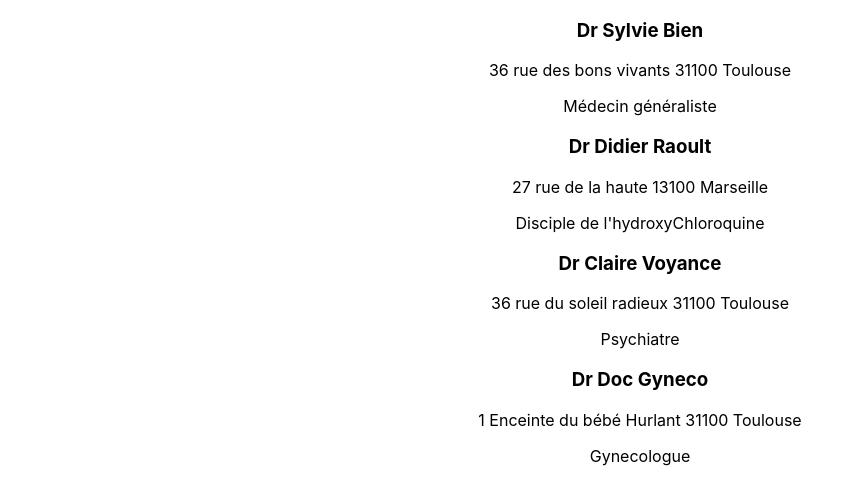
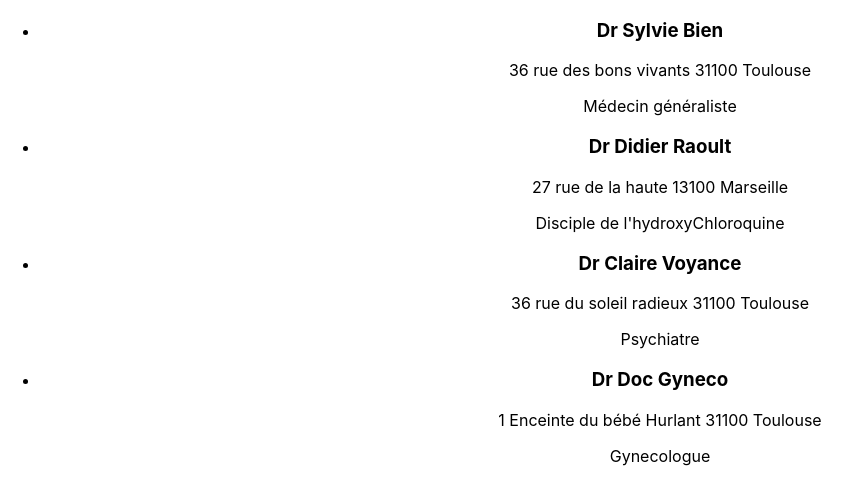
Before and after one commit to Anthony31400/doc-lana, a React (Create React App) app: page /doctor in a window 1280 px wide. Shown: the top 504 px of the page, without its empty margins (0-861 px from the left). Built offline with nearby package versions, Linux system fonts and the light colour scheme.

Commit message:
list + getone ok

```diff
--- /dev/null
+++ b/src/components/doctor/Doctor.jsx
@@ -0,0 +1,20 @@
+import React from 'react';
+import PropTypes from 'prop-types';
+
+function Doctor({ name, adress, speciality }) {
+  return (
+    <div className="Doctor">
+      <h3>{name}</h3>
+      <p>{adress}</p>
+      <p>{speciality}</p>
+    </div>
+  );
+}
+
+Doctor.propTypes = {
+  name: PropTypes.string.isRequired,
+  adress: PropTypes.string.isRequired,
+  speciality: PropTypes.string.isRequired
+};
+
+export default Doctor;
--- a/src/components/doctor/ShowDoctor.jsx
+++ b/src/components/doctor/ShowDoctor.jsx
@@ -1,4 +1,5 @@
 import React from 'react';
+import Doctor from './Doctor';
 
 const medecin = [
   {
@@ -28,13 +29,15 @@ const medecin = [
 ];
 
 function ShowDoctor() {
-  const allDoctor = medecin.map(doc => (
-    <div className="ShowDoctor">
-      <h3>{doc.name}</h3>
-      <p>{doc.adress}</p>
-      <p>{doc.speciality}</p>
-    </div>
-  ));
+  const allDoctor = (
+    <ul>
+      {medecin.map(doc => (
+        <li key={doc.id}>
+          <Doctor {...doc} />
+        </li>
+      ))}
+    </ul>
+  );
   return <div>{allDoctor}</div>;
 }
 
```
Also changed, not shown: src/components/doctor/ListDoctor.jsx (deleted, +0 -7 lines).
